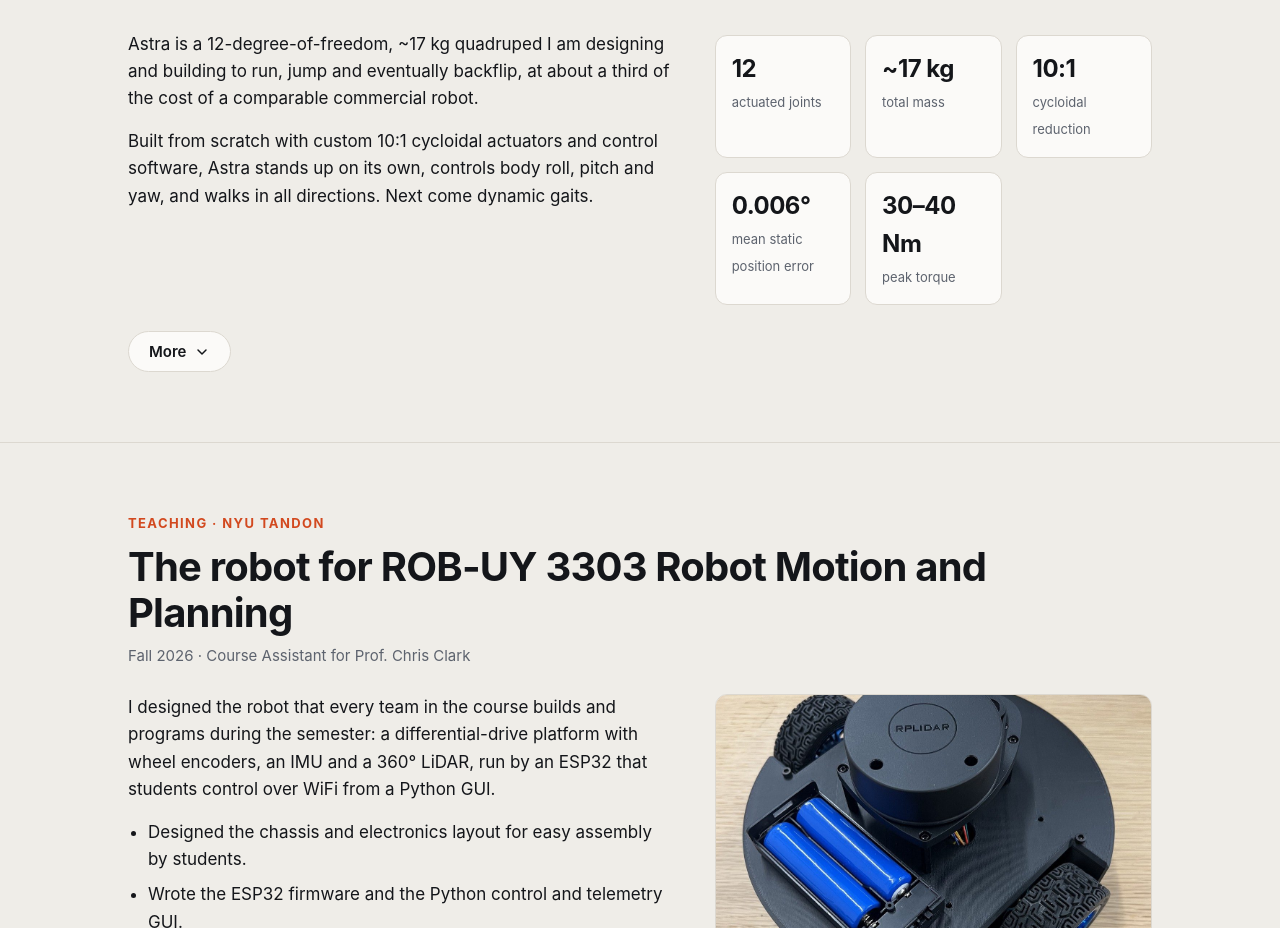
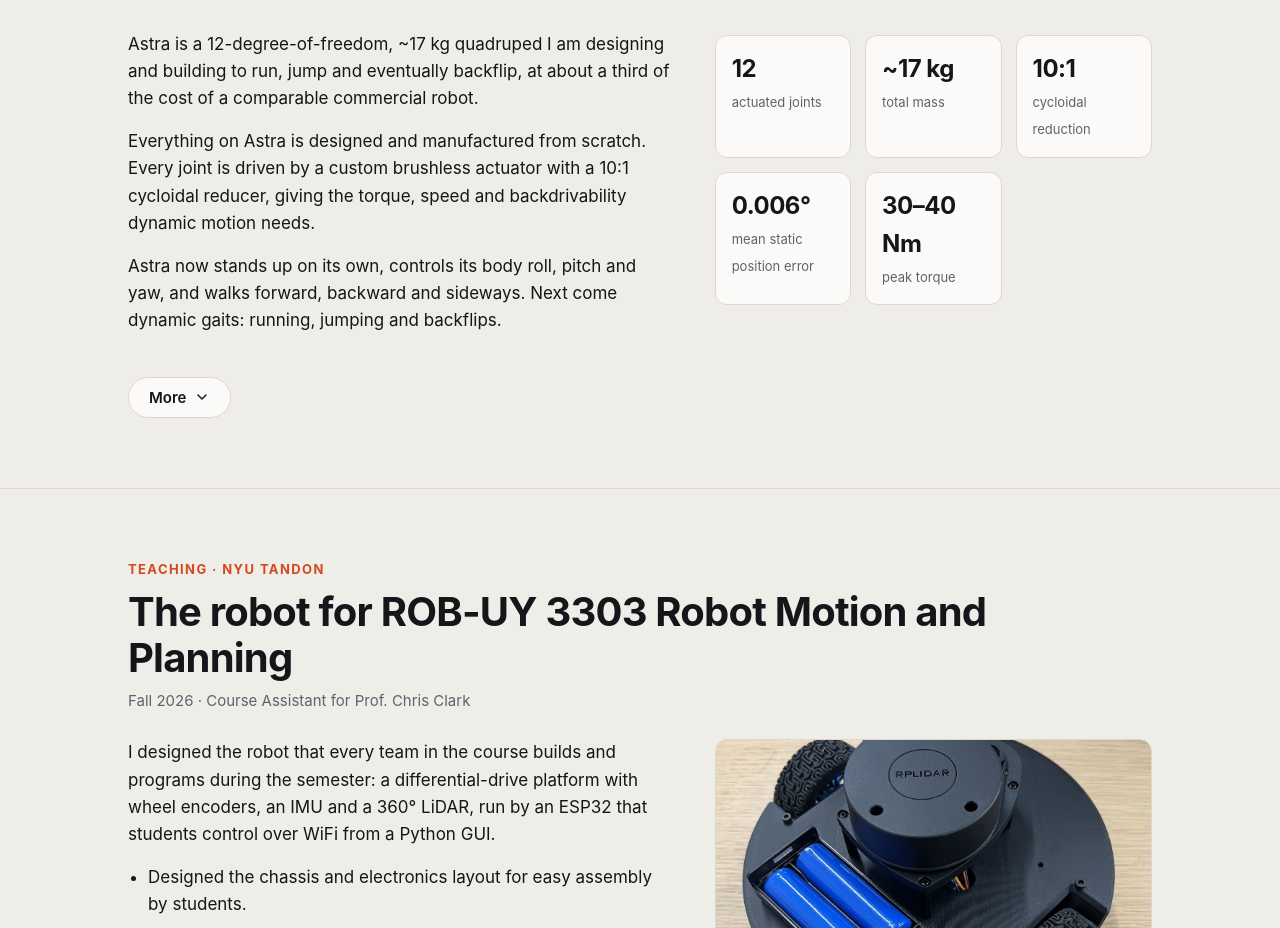
Before and after one commit to MatteoPiras02/MatteoPiras02.github.io, a plain HTML site: page index.html in a window 1280 px wide. Shown: the part 1322-2250 px from the top of the page. Drawn offline with Linux system fonts and the light colour scheme.

Commit message:
Add files via upload

```diff
--- a/index.html
+++ b/index.html
@@ -123,7 +123,8 @@ footer a{color:var(--ink)}
   <div class="grid2">
     <div class="text">
       <p>Astra is a 12-degree-of-freedom, ~17 kg quadruped I am designing and building to run, jump and eventually backflip, at about a third of the cost of a comparable commercial robot.</p>
-      <p>Built from scratch with custom 10:1 cycloidal actuators and control software, Astra stands up on its own, controls body roll, pitch and yaw, and walks in all directions. Next come dynamic gaits.</p>
+      <p>Everything on Astra is designed and manufactured from scratch. Every joint is driven by a custom brushless actuator with a 10:1 cycloidal reducer, giving the torque, speed and backdrivability dynamic motion needs.</p>
+      <p>Astra now stands up on its own, controls its body roll, pitch and yaw, and walks forward, backward and sideways. Next come dynamic gaits: running, jumping and backflips.</p>
     </div>
     <div>
       <div class="stats">
@@ -137,7 +138,7 @@ footer a{color:var(--ink)}
   </div>
   <div id="astra-more" class="more-content">
     <div class="more-text">
-      <p>Everything on Astra is designed and manufactured from scratch. The structural parts are printed in PPA-CF, a carbon-fiber-reinforced engineering polymer, with TPU feet. Every joint is driven by an actuator I designed: a large brushless motor with a 10:1 cycloidal reducer whose cycloidal disks are custom-machined, giving the torque, speed and backdrivability that dynamic motion needs.</p>
+      <p>The structural parts are printed in PPA-CF, a carbon-fiber-reinforced engineering polymer, with TPU feet, and the cycloidal disks in each actuator are custom-machined.</p>
       <p>I also wrote the control software, with safety monitoring built in from the start, and a physics simulation of the robot that I validated against the real hardware.</p>
     </div>
     <div class="gallery">
```
